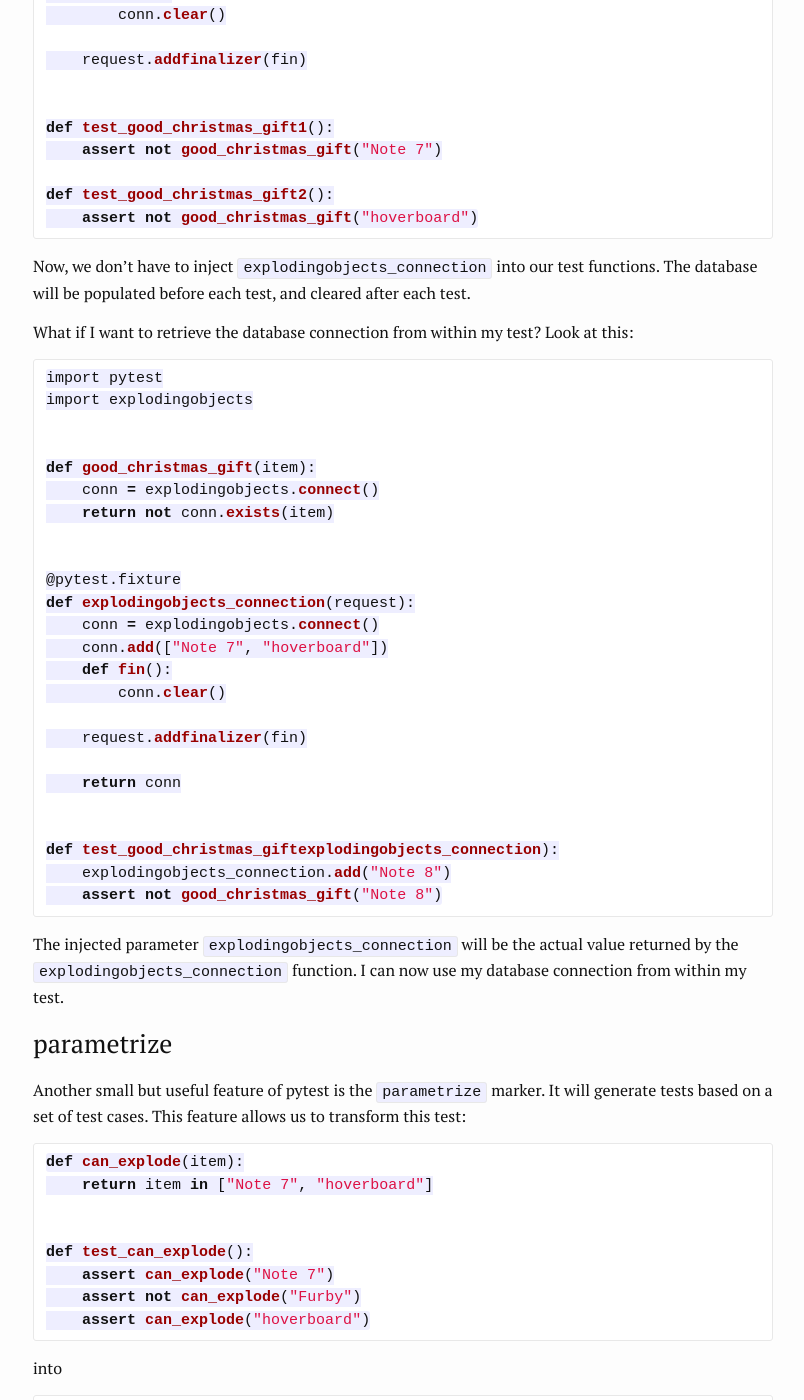
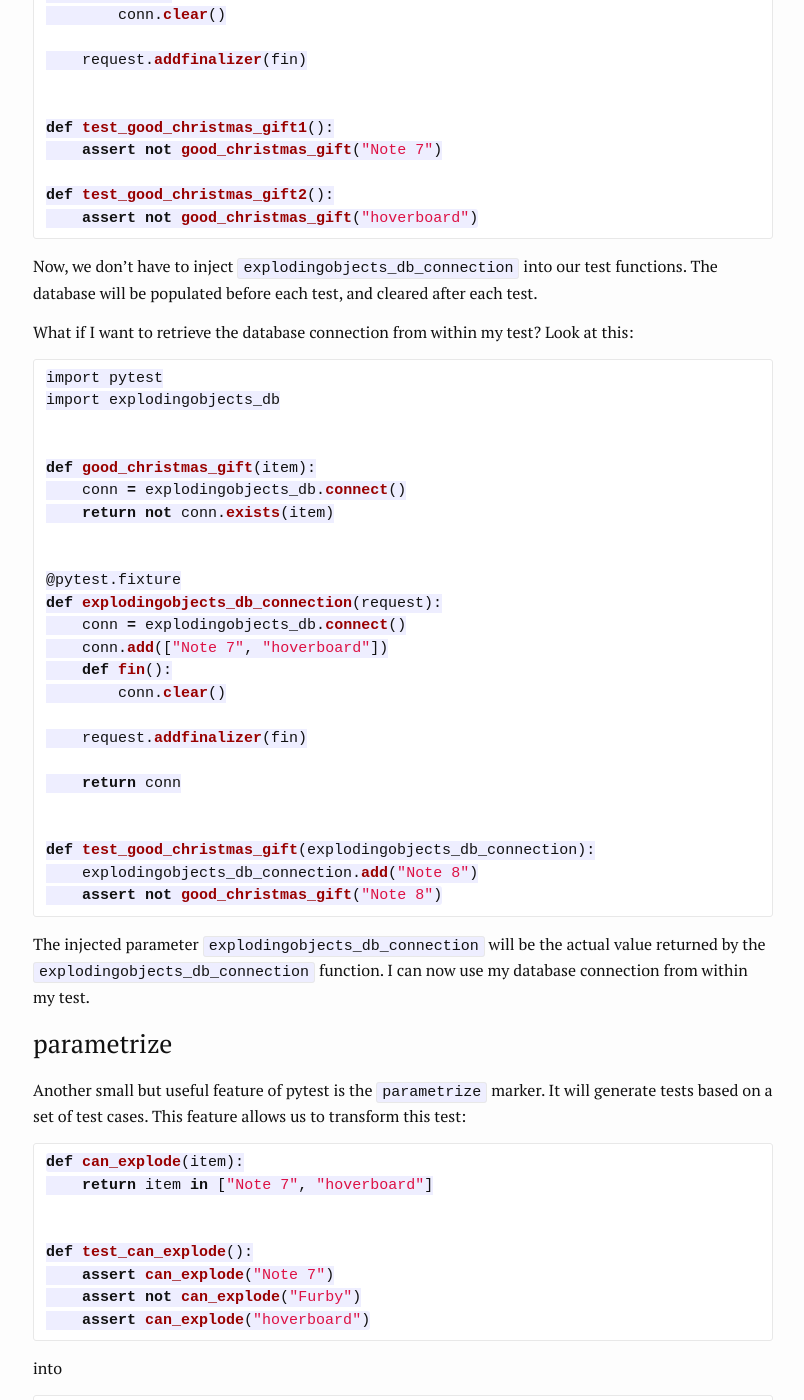
Before and after one commit to spg/spg.github.com, a Jekyll site: the page built from _posts/2016-11-12-pytest-intro.md, in a window 1280 px wide and 1400 px high, scrolled down 3239 px. Shown: the whole window, without its empty margins (237-1041 px from the left). Built offline with Jekyll 4.4.1, drawn with Linux system fonts in a browser that asks for light colours; some of the changed text lies outside the part shown.

Commit message:
rename explodingobjects -> explodingobjects_db

````diff
--- a/_posts/2016-11-12-pytest-intro.md
+++ b/_posts/2016-11-12-pytest-intro.md
@@ -87,17 +87,17 @@
 
 ```python
 import pytest
-import explodingobjects
+import explodingobjects_db
 
 
 def good_christmas_gift(item):
-    conn = explodingobjects.connect()
+    conn = explodingobjects_db.connect()
     return not conn.exists(item)
 
 
 @pytest.fixture
-def explodingobjects_connection(request):
-    conn = explodingobjects.connect()
+def explodingobjects_db_connection(request):
+    conn = explodingobjects_db.connect()
     conn.add(["Note 7", "hoverboard"])
     def fin():
         conn.clear()
@@ -105,11 +105,11 @@
     request.addfinalizer(fin)
 
 
-def test_good_christmas_gift(explodingobjects_connection):
+def test_good_christmas_gift(explodingobjects_db_connection):
     assert not good_christmas_gift("Note 7")
 ```
 Here we declared a `pytest` fixture using the `@pytest.fixture` decorator, and we injected this fixture as a parameter to our `test_good_christmas_gift` function.
-Whenever my `test_good_christmas_gift` is executed, pytest will execute `explodingobjects_connection` prior to executing my test. In our case,
+Whenever my `test_good_christmas_gift` is executed, pytest will execute `explodingobjects_db_connection` prior to executing my test. In our case,
 we're creating a database for testing. When the test is over, the fixture's finalizer (here, the `fin` function) will be executed, in our case clearing the test database.
 Note that the finalizer will be executed whether the test has passed or failed.
 
@@ -117,17 +117,17 @@
 
 ```python
 import pytest
-import explodingobjects
+import explodingobjects_db
 
 
 def good_christmas_gift(item):
-    conn = explodingobjects.connect()
+    conn = explodingobjects_db.connect()
     return not conn.exists(item)
 
 
 @pytest.fixture(autouse=True)
-def explodingobjects_connection(request):
-    conn = explodingobjects.connect()
+def explodingobjects_db_connection(request):
+    conn = explodingobjects_db.connect()
     conn.add(["Note 7", "hoverboard"])
     def fin():
         conn.clear()
@@ -141,24 +141,25 @@
 def test_good_christmas_gift2():
     assert not good_christmas_gift("hoverboard")
 ```
-Now, we don't have to inject `explodingobjects_connection` into our test functions.
+
+Now, we don't have to inject `explodingobjects_db_connection` into our test functions.
 The database will be populated before each test, and cleared after each test.
 
 What if I want to retrieve the database connection from within my test? Look at this:
 
 ```python
 import pytest
-import explodingobjects
+import explodingobjects_db
 
 
 def good_christmas_gift(item):
-    conn = explodingobjects.connect()
+    conn = explodingobjects_db.connect()
     return not conn.exists(item)
 
 
 @pytest.fixture
-def explodingobjects_connection(request):
-    conn = explodingobjects.connect()
+def explodingobjects_db_connection(request):
+    conn = explodingobjects_db.connect()
     conn.add(["Note 7", "hoverboard"])
     def fin():
         conn.clear()
@@ -168,11 +169,11 @@
     return conn
 
 
-def test_good_christmas_giftexplodingobjects_connection):
-    explodingobjects_connection.add("Note 8")
+def test_good_christmas_gift(explodingobjects_db_connection):
+    explodingobjects_db_connection.add("Note 8")
     assert not good_christmas_gift("Note 8")
 ```
-The injected parameter `explodingobjects_connection` will be the actual value returned by the `explodingobjects_connection` function.
+The injected parameter `explodingobjects_db_connection` will be the actual value returned by the `explodingobjects_db_connection` function.
 I can now use my database connection from within my test.
 
 ### parametrize
````
